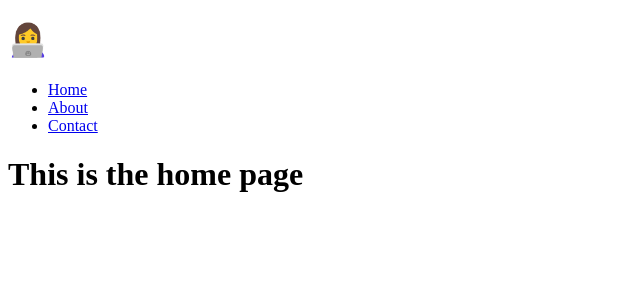
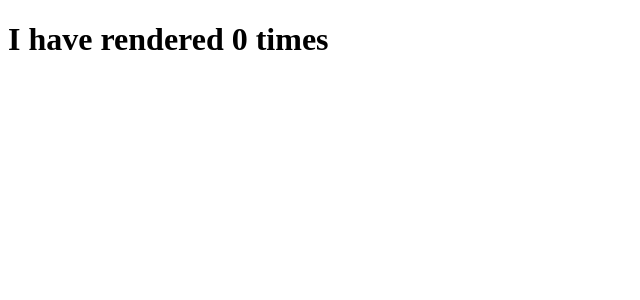
Before and after one commit to janeAnezi/LetsReact, a React (Create React App) app: page / in a window 1280 px wide. Shown: the top 300 px of the page, without its empty margins (0-640 px from the left). Built offline with nearby package versions, Linux system fonts and the light colour scheme.

Commit message:
add useEffect comp

```diff
--- a/src/Components/LetsReact/UseEffectComp.jsx
+++ b/src/Components/LetsReact/UseEffectComp.jsx
@@ -1,9 +1,11 @@
-import React from 'react'
+import React, {useState} from 'react'
 
 export default function UseEffectComp() {
+    const [num, setNum] = useState(0)
+
   return (
     <div>
-
+      <h1>I have rendered {num} times</h1>
     </div>
   )
 }
--- a/src/index.js
+++ b/src/index.js
@@ -5,11 +5,12 @@ import ReactDOM from 'react-dom/client';
 // import All from './All';
 // import UseStateComp from './Components/LetsReact/UseStateComp';
 //import Main from './Components/Routing/Main';
-import Main from './Components/RoutingNew/Route'
+//import Main from './Components/RoutingNew/Route'
+import UseEffectComp from './Components/LetsReact/UseEffectComp';
 
 const root = ReactDOM.createRoot(document.getElementById('root'));
 root.render(
   <React.StrictMode>
-   <Main />
+   <UseEffectComp />
   </React.StrictMode>
 );
```
